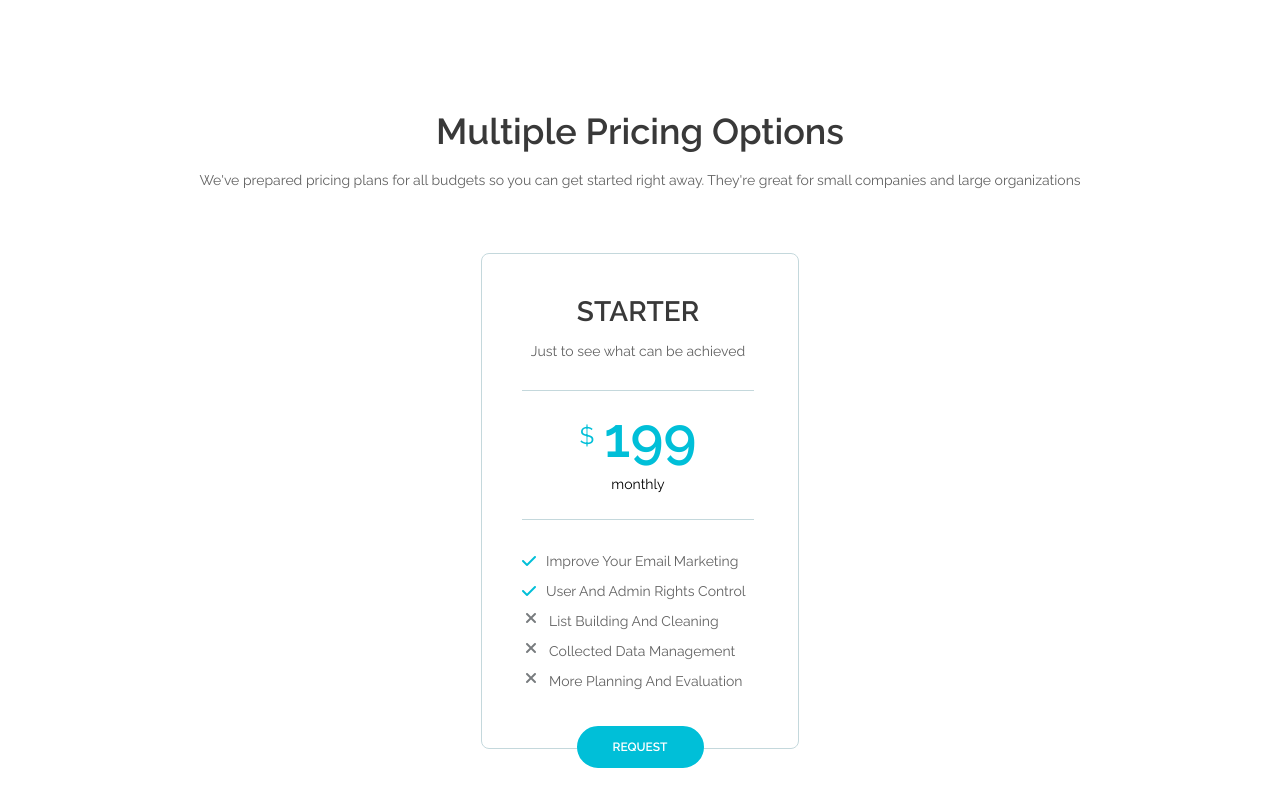
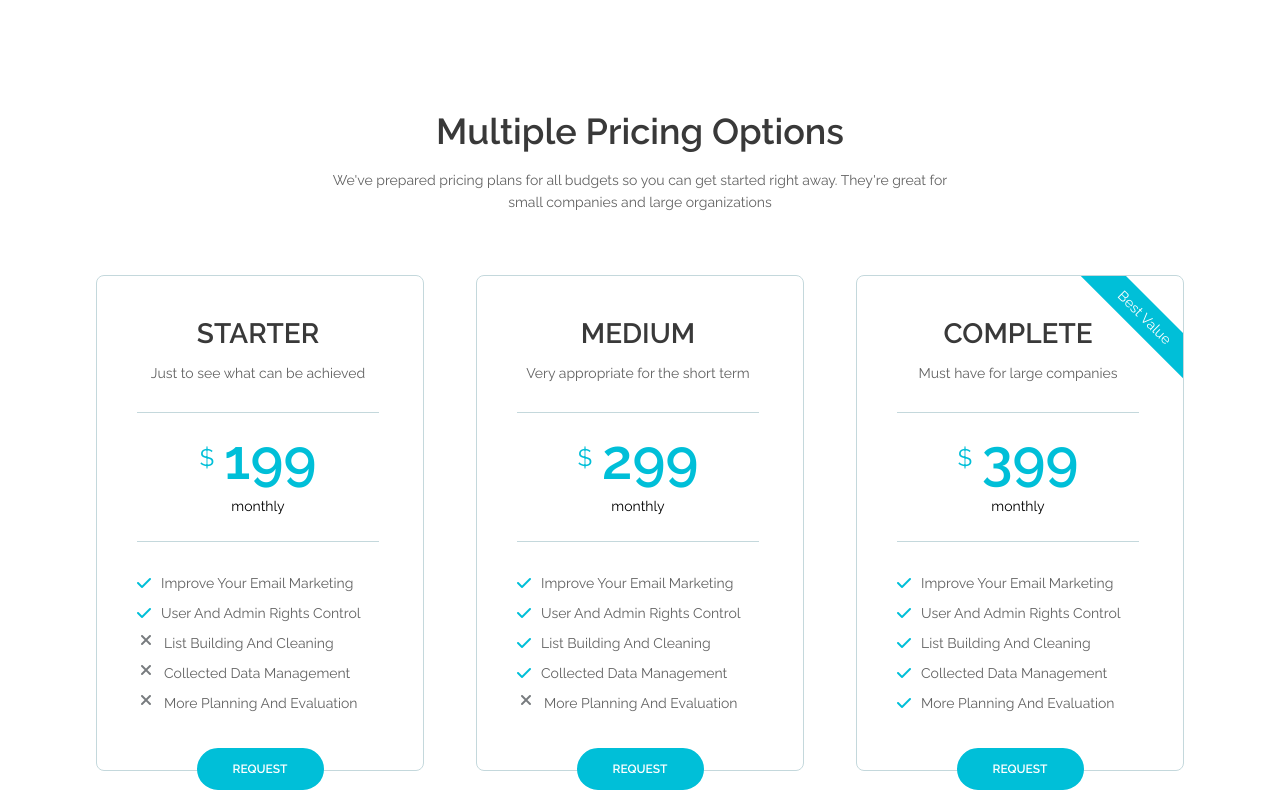
Before and after one commit to breeg554/Evol-1-test-page, a plain HTML site: page index.html in a window 1280 px wide. Shown: the part 2803-3596 px from the top of the page. Drawn offline with nearby package versions, Linux system fonts and the light colour scheme.

Commit message:
pricing media

```diff
--- a/js/main.js
+++ b/js/main.js
@@ -34,7 +34,7 @@ modalCloseBtn.addEventListener("click", () => {
   modalContainerContent.classList.remove("modal-container--active");
 });
 
-$(document).ready(function() {
+$(document).ready(function () {
   $(".customers-slider__content__swiper").slick({
     dots: false,
     infinite: true,
@@ -44,8 +44,7 @@ $(document).ready(function() {
     autoplay: true,
     autoplaySpeed: 2000,
     arrows: false,
-    responsive: [
-      {
+    responsive: [{
         breakpoint: 1024,
         settings: {
           slidesToShow: 3,
--- a/sass/_media.sass
+++ b/sass/_media.sass
@@ -1,11 +1,11 @@
 @media (min-width: 580px)
-    .header__content,.services,.about-design,.about-optimization,.modal__content__text
+    .header__content,.services,.about-design,.about-optimization,.modal__content__text,.pricing
         max-width: 540px
     .modal-row
         max-width: 39rem
 
 @media (min-width: 780px)
-    .header__content, .services,.about-design,.about-optimization
+    .header__content, .services,.about-design,.about-optimization,.pricing
         max-width: 720px
     .header h1
         font-size: 3rem
@@ -16,6 +16,10 @@
     .services__heading p
         width: 85%
         margin-right:  auto
+        margin-left: auto
+    .pricing__content p
+        width: 85%
+        margin-right: auto
         margin-left: auto
 
 
@@ -113,6 +117,17 @@
         margin-left: 15px
     .about-optymization__image
         margin-right:  15px
+    .pricing
+        max-width: 920px
+    .pricing__content p
+        width: 65%
+    .pricing__cards
+        display: flex
+    .pricing__cards__card
+        margin-right: 1rem
+        margin-left: 1rem
+        width: 17rem
+        max-width: 100%
 
 
 
@@ -147,3 +162,10 @@
         padding-top: 3.125rem
         padding-left: 4rem
         padding-right: 1rem
+    .pricing
+        max-width: 1140px
+    .pricing__content p
+        width: 55%
+    .pricing__cards__card
+        margin-right: 1.625rem
+        margin-left: 1.625rem
```
Also changed, not shown: css/main.min.css, 1 other file.
